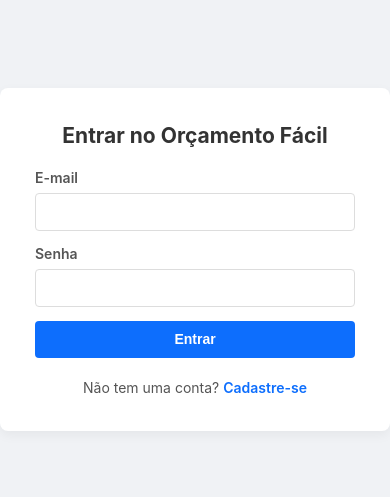
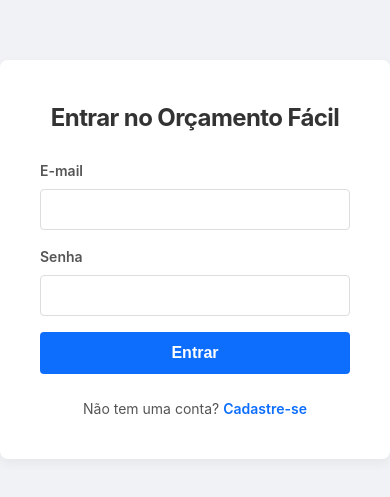
Before and after one commit to davisnaider06/finance_control, a React (Vite) app in the folder frontend/: page /login in a window 390 px wide. Shown: the part 163-660 px from the top of the page. Built offline with nearby package versions, Linux system fonts and the light colour scheme.

Commit message:
ajustar css

```diff
--- a/frontend/src/index.css
+++ b/frontend/src/index.css
@@ -1,47 +1,58 @@
 :root {
-  --color-green: #198754;
-  --color-red: #dc3545;
-  --color-blue: #0d6efd;
-  --savings-color: #198754;
   --base-font-size: 16px;
+  --border-radius: 16px;
+  --border-radius-sm: 8px;
+
+  --color-green: #10b981;
+  --color-red: #ef4444;
+  --color-blue: #3b82f6;
+  --savings-color: #10b981;
 }
 
 @media (max-width: 600px) {
   :root {
     --base-font-size: 14px;
+    --border-radius: 12px;
   }
 }
 
 [data-theme="light"] {
   --bg-primary: #ffffff;
-  --bg-secondary: #f0f2f5;
-  --text-primary: #333333;
-  --text-secondary: #777777;
-  --sidebar-bg: #004a99;
+  --bg-secondary: #f3f4f6;
+
+  --text-primary: #1f2937;
+  --text-secondary: #6b7280;
+  --text-muted: #9ca3af;
+
+  --sidebar-bg: #1e3a8a;
   --sidebar-text: #ffffff;
-  --sidebar-text-muted: #e0e0e0;
-  --sidebar-active-bg: #003366;
-  --border-color: #f0f2f5;
-  --header-bg: #f8f9fa;
-  --shadow: 0 4px 12px rgba(0, 0, 0, 0.05);
+  --sidebar-text-muted: #93c5fd;
+  --sidebar-active-bg: rgba(255, 255, 255, 0.1);
+
+  --border-color: #e5e7eb;
+  --header-bg: #ffffff;
+  --box-shadow-sm: 0 1px 2px 0 rgba(0, 0, 0, 0.05);
+  --box-shadow: 0 4px 6px -1px rgba(0, 0, 0, 0.1), 0 2px 4px -1px rgba(0, 0, 0, 0.06);
+  --box-shadow-lg: 0 10px 15px -3px rgba(0, 0, 0, 0.1), 0 4px 6px -2px rgba(0, 0, 0, 0.05);
 }
 
 [data-theme="dark"] {
-  --bg-primary: #1a202c;
+  --bg-primary: #1f2937;
   --bg-secondary: #111827;
-  --text-primary: #f0f2f5;
-  --text-secondary: #a0aec0;
-  --sidebar-bg: #004a99;
-  --sidebar-text: #ffffff;
-  --sidebar-text-muted: #e0e0e0;
-  --sidebar-active-bg: #003366;
-  --border-color: #2d3748;
-  --header-bg: #2d3748;
-  --shadow: 0 4px 12px rgba(0, 0, 0, 0.2);
-  --color-green: #22c55e;
-  --color-red: #ef4444;
-  --color-blue: #3b82f6;
-  --savings-color: #22c55e;
+
+  --text-primary: #f9fafb;
+  --text-secondary: #d1d5db;
+  --text-muted: #6b7280;
+
+  --sidebar-bg: #111827;
+  --sidebar-text: #f9fafb;
+  --sidebar-active-bg: #374151;
+
+  --border-color: #374151;
+  --header-bg: #1f2937;
+  --box-shadow-sm: 0 1px 2px 0 rgba(0, 0, 0, 0.3);
+  --box-shadow: 0 4px 6px -1px rgba(0, 0, 0, 0.4);
+  --box-shadow-lg: 0 10px 15px -3px rgba(0, 0, 0, 0.5);
 }
 
 * {
@@ -50,20 +61,41 @@
   box-sizing: border-box;
 }
 
-html, body {
+html, body, #root {
   height: 100%;
-  font-size: var(--base-font-size);
 }
 
 body {
-  font-family: -apple-system, BlinkMacSystemFont, 'Segoe UI', Roboto, 'Helvetica Neue', Arial, sans-serif;
+  font-family: 'Inter', -apple-system, BlinkMacSystemFont, "Segoe UI", Roboto, Helvetica, Arial, sans-serif;
   -webkit-font-smoothing: antialiased;
-  -moz-osx-font-smoothing: grayscale;
   background-color: var(--bg-secondary);
   color: var(--text-primary);
-  transition: background-color 0.2s, color 0.2s;
+  font-size: var(--base-font-size);
+  line-height: 1.5;
+  transition: background-color 0.3s ease, color 0.3s ease;
 }
 
-#root {
-    height: 100%;
+.card {
+    background-color: var(--bg-primary);
+    border-radius: var(--border-radius);
+    box-shadow: var(--box-shadow);
+    border: 1px solid var(--border-color);
+    padding: 1.5rem;
+    transition: transform 0.2s ease, box-shadow 0.2s ease;
 }
+
+
+.card:hover {
+    transform: translateY(-2px);
+    box-shadow: var(--box-shadow-lg);
+}
+
+
+h1, h2, h3 {
+    font-weight: 700;
+    letter-spacing: -0.025em;
+}
+
+h1 { font-size: 1.8rem; }
+h2 { font-size: 1.5rem; }
+h3 { font-size: 1.2rem; }
```
